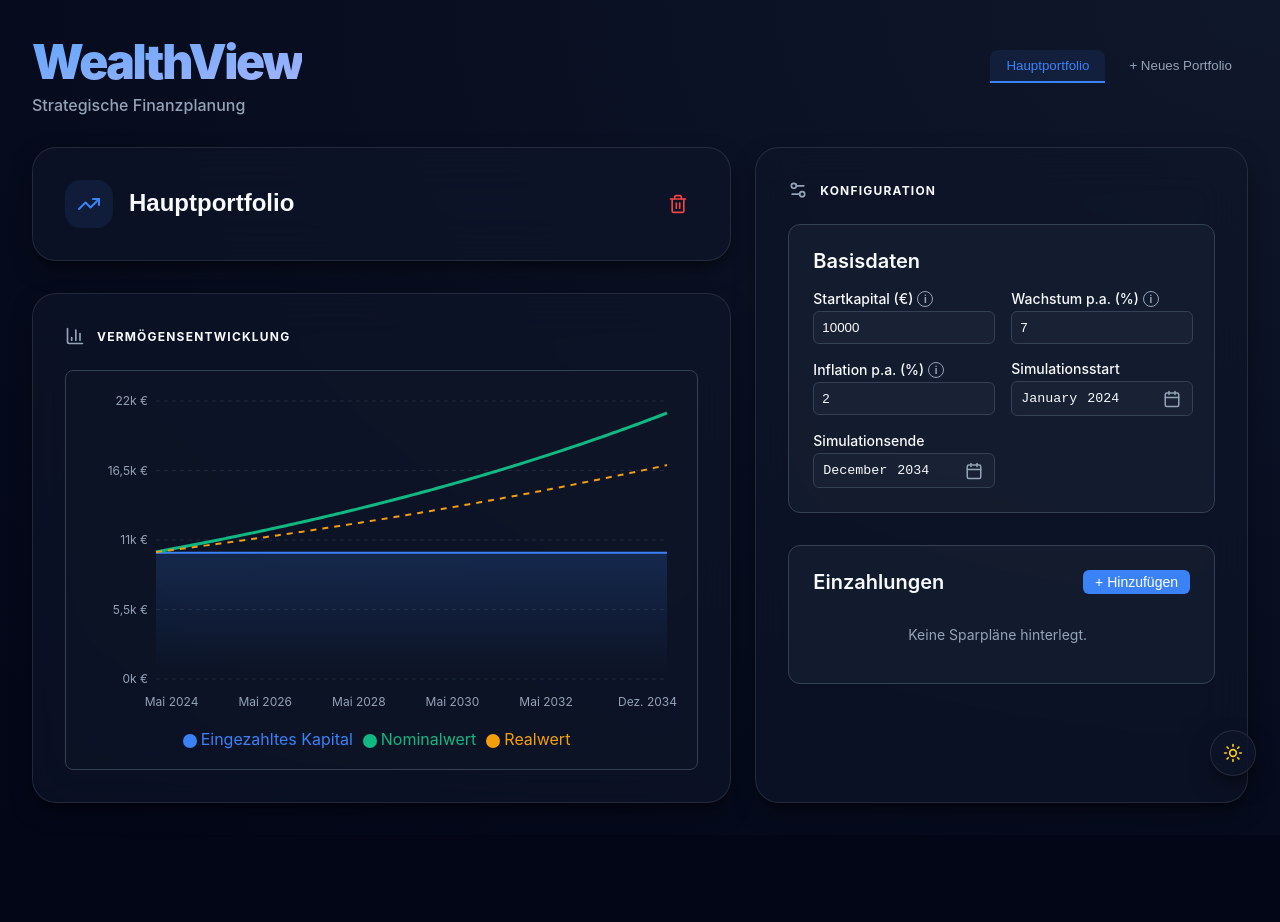
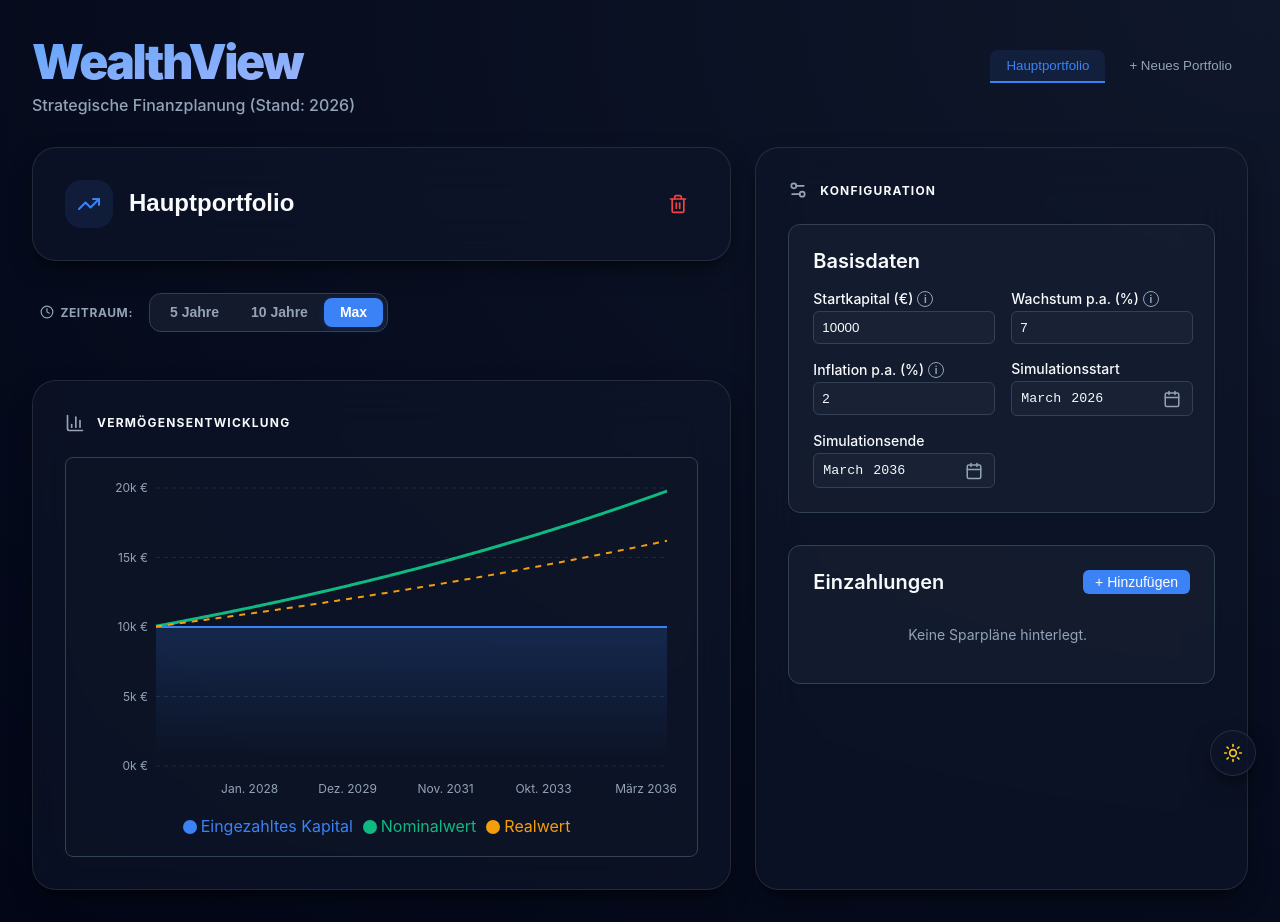
Before and after one commit to IDPA-2026/Nr.4-Portfolio-Simulator-, a React (Vite) app in the folder portfolio_frontend/: page / in a window 1280 px wide. Before the commit the page ends 835 px from the top, so only its background shows below. Built offline with nearby package versions, Linux system fonts and the light colour scheme.

Commit message:
feat: add time range filters and update simulation start to March 2026 - Added 5y, 10y, and Max time range filters for charts and updated default start date.

```diff
--- a/portfolio_frontend/src/App.css
+++ b/portfolio_frontend/src/App.css
@@ -1,3 +1,52 @@
+.filter-container {
+    display: flex;
+    align-items: center;
+    gap: 1rem;
+    margin-bottom: 1rem;
+    padding: 0 0.5rem;
+}
+
+.filter-label {
+    display: flex;
+    align-items: center;
+    gap: 0.4rem;
+    font-size: 0.75rem;
+    font-weight: 700;
+    color: var(--text-muted);
+    text-transform: uppercase;
+    letter-spacing: 0.05em;
+}
+
+.filter-buttons {
+    display: flex;
+    background: var(--input-bg);
+    padding: 0.25rem;
+    border-radius: 0.75rem;
+    border: 1px solid var(--input-border);
+}
+
+.btn-filter {
+    padding: 0.4rem 1rem;
+    border: none;
+    background: transparent;
+    color: var(--text-muted);
+    font-size: 0.875rem;
+    font-weight: 600;
+    cursor: pointer;
+    border-radius: 0.5rem;
+    transition: all 0.2s;
+}
+
+.btn-filter:hover {
+    color: var(--text-main);
+}
+
+.btn-filter.active {
+    background: var(--primary);
+    color: white;
+    box-shadow: 0 2px 8px rgba(37, 99, 235, 0.2);
+}
+
 .btn-toggle-view {
     display: flex;
     align-items: center;
--- a/portfolio_frontend/src/components/PortfolioDashboard.tsx
+++ b/portfolio_frontend/src/components/PortfolioDashboard.tsx
@@ -1,6 +1,6 @@
 import { useState, useMemo, memo } from 'react';
 import { motion, AnimatePresence } from 'framer-motion';
-import { TrendingUp, GitMerge, Trash2, Settings2, BarChart3, LayoutDashboard } from 'lucide-react';
+import { TrendingUp, GitMerge, Trash2, Settings2, BarChart3, LayoutDashboard, Clock } from 'lucide-react';
 
 import { Portfolio, PortfolioConfig, DepositStream } from '../types';
 import { calculatePortfolio } from '../utils/calculator';
@@ -11,8 +11,16 @@ import PortfolioInputs from './PortfolioInputs';
 import PortfolioChart from './PortfolioChart';
 import GlassCard from './GlassCard';
 
-const DashboardChart = memo(({ portfolio, isCompareMode }: { portfolio: Portfolio, isCompareMode: boolean }) => {
-    const data = useMemo(() => calculatePortfolio(portfolio.config), [portfolio.config]);
+type TimeRange = '5y' | '10y' | 'max';
+
+const DashboardChart = memo(({ portfolio, isCompareMode, timeRange }: { portfolio: Portfolio, isCompareMode: boolean, timeRange: TimeRange }) => {
+    const data = useMemo(() => {
+        const fullData = calculatePortfolio(portfolio.config);
+        if (timeRange === 'max') return fullData;
+        const months = timeRange === '5y' ? 60 : 120;
+        return fullData.slice(0, months);
+    }, [portfolio.config, timeRange]);
+
     return (
         <GlassCard>
             <div className="card-header-small">
@@ -24,12 +32,13 @@ const DashboardChart = memo(({ portfolio, isCompareMode }: { portfolio: Portfoli
     );
 });
 
+// Startdatum auf März 2026 gesetzt
 const defaultConfig: PortfolioConfig = {
     initialCapital: 10000,
     annualGrowthRate: 7,
     annualInflationRate: 2,
-    simulationStart: '2024-01',
-    simulationEnd: '2034-12',
+    simulationStart: '2026-03',
+    simulationEnd: '2036-03',
     depositStreams: []
 };
 
@@ -38,9 +47,12 @@ const COMPARE_COLORS = ['#8b5cf6', '#ec4899', '#3b82f6', '#10b981', '#f59e0b'];
 export default function PortfolioDashboard() {
     const [portfolios, setPortfolios] = useState<Portfolio[]>([{ id: '1', name: 'Hauptportfolio', config: defaultConfig }]);
     const [activePortfolioId, setActivePortfolioId] = useState<string>('1');
+    const [timeRange, setTimeRange] = useState<TimeRange>('max');
+
     const [showMerge, setShowMerge] = useState<boolean>(false);
     const [selectedForMerge, setSelectedForMerge] = useState<string[]>([]);
     const [deleteOriginals, setDeleteOriginals] = useState<boolean>(false);
+
     const [isCompareMode, setIsCompareMode] = useState<boolean>(false);
     const [compareIds, setCompareIds] = useState<string[]>([]);
     const [isCombinedView, setIsCombinedView] = useState<boolean>(false);
@@ -76,14 +88,6 @@ export default function PortfolioDashboard() {
         setDeleteOriginals(false);
         setIsCompareMode(false);
         setIsCombinedView(false);
-    };
-
-    const toggleCompareMode = () => {
-        if (!isCompareMode) {
-            setShowMerge(false);
-            setCompareIds([activePortfolioId]);
-        }
-        setIsCompareMode(!isCompareMode);
     };
 
     const executeMerge = (settings: MergeSettings) => {
@@ -132,19 +136,23 @@ export default function PortfolioDashboard() {
     const displayPortfolios = portfolios.filter(p => isCompareMode ? compareIds.includes(p.id) : p.id === activePortfolioId);
 
     const combinedChartData = useMemo(() => {
-        return displayPortfolios.map((p, i) => ({
-            name: p.name,
-            data: calculatePortfolio(p.config),
-            color: COMPARE_COLORS[i % COMPARE_COLORS.length]
-        }));
-    }, [displayPortfolios]);
+        return displayPortfolios.map((p, i) => {
+            const fullData = calculatePortfolio(p.config);
+            const slicedData = timeRange === 'max' ? fullData : fullData.slice(0, timeRange === '5y' ? 60 : 120);
+            return {
+                name: p.name,
+                data: slicedData,
+                color: COMPARE_COLORS[i % COMPARE_COLORS.length]
+            };
+        });
+    }, [displayPortfolios, timeRange]);
 
     return (
         <div className="dashboard">
             <header className="dashboard-header">
                 <motion.div initial={{ opacity: 0, x: -20 }} animate={{ opacity: 1, x: 0 }} className="dashboard-title-group">
                     <h1>WealthView</h1>
-                    <p className="dashboard-subtitle">Strategische Finanzplanung</p>
+                    <p className="dashboard-subtitle">Strategische Finanzplanung (Stand: 2026)</p>
                 </motion.div>
                 <div className="tabs-wrapper">
                     <PortfolioTabs portfolios={portfolios} activePortfolioId={activePortfolioId} onSelect={(id) => { setActivePortfolioId(id); resetModes(); }} onAdd={addPortfolio} />
@@ -162,7 +170,7 @@ export default function PortfolioDashboard() {
                             <div className="action-buttons">
                                 {portfolios.length > 1 && (
                                     <>
-                                        <button onClick={toggleCompareMode} className={`btn-compare ${isCompareMode ? 'active' : ''}`}><LayoutDashboard size={18} />Vergleichen</button>
+                                        <button onClick={() => { setIsCompareMode(!isCompareMode); setCompareIds([activePortfolioId]); }} className={`btn-compare ${isCompareMode ? 'active' : ''}`}><LayoutDashboard size={18} />Vergleichen</button>
                                         <button onClick={() => setShowMerge(!showMerge)} className={`btn-merge ${showMerge ? 'active' : ''}`}><GitMerge size={18} />Fusionieren</button>
                                     </>
                                 )}
@@ -178,18 +186,27 @@ export default function PortfolioDashboard() {
                             )}
                             {isCompareMode && (
                                 <motion.div initial={{ height: 0, opacity: 0 }} animate={{ height: 'auto', opacity: 1 }} exit={{ height: 0, opacity: 0 }} className="merge-panel-wrapper">
-                                    <PortfolioComparePanel
-                                        portfolios={portfolios}
-                                        compareIds={compareIds}
-                                        setCompareIds={setCompareIds}
-                                        onClose={() => setIsCompareMode(false)}
-                                        isCombinedView={isCombinedView}
-                                        setIsCombinedView={setIsCombinedView}
-                                    />
+                                    <PortfolioComparePanel portfolios={portfolios} compareIds={compareIds} setCompareIds={setCompareIds} onClose={() => setIsCompareMode(false)} isCombinedView={isCombinedView} setIsCombinedView={setIsCombinedView} />
                                 </motion.div>
                             )}
                         </AnimatePresence>
                     </GlassCard>
+
+                    {/* Zeit-Filter Bar */}
+                    <div className="filter-container">
+                        <div className="filter-label"><Clock size={14} /> Zeitraum:</div>
+                        <div className="filter-buttons">
+                            {(['5y', '10y', 'max'] as TimeRange[]).map(r => (
+                                <button
+                                    key={r}
+                                    className={`btn-filter ${timeRange === r ? 'active' : ''}`}
+                                    onClick={() => setTimeRange(r)}
+                                >
+                                    {r === 'max' ? 'Max' : r.replace('y', ' Jahre')}
+                                </button>
+                            ))}
+                        </div>
+                    </div>
 
                     <div className={`charts-grid ${isCompareMode && !isCombinedView && displayPortfolios.length > 1 ? 'compare-active' : ''}`}>
                         {isCompareMode && isCombinedView ? (
@@ -199,7 +216,7 @@ export default function PortfolioDashboard() {
                             </GlassCard>
                         ) : (
                             displayPortfolios.map(p => (
-                                <DashboardChart key={p.id} portfolio={p} isCompareMode={isCompareMode} />
+                                <DashboardChart key={p.id} portfolio={p} isCompareMode={isCompareMode} timeRange={timeRange} />
                             ))
                         )}
                     </div>
```
